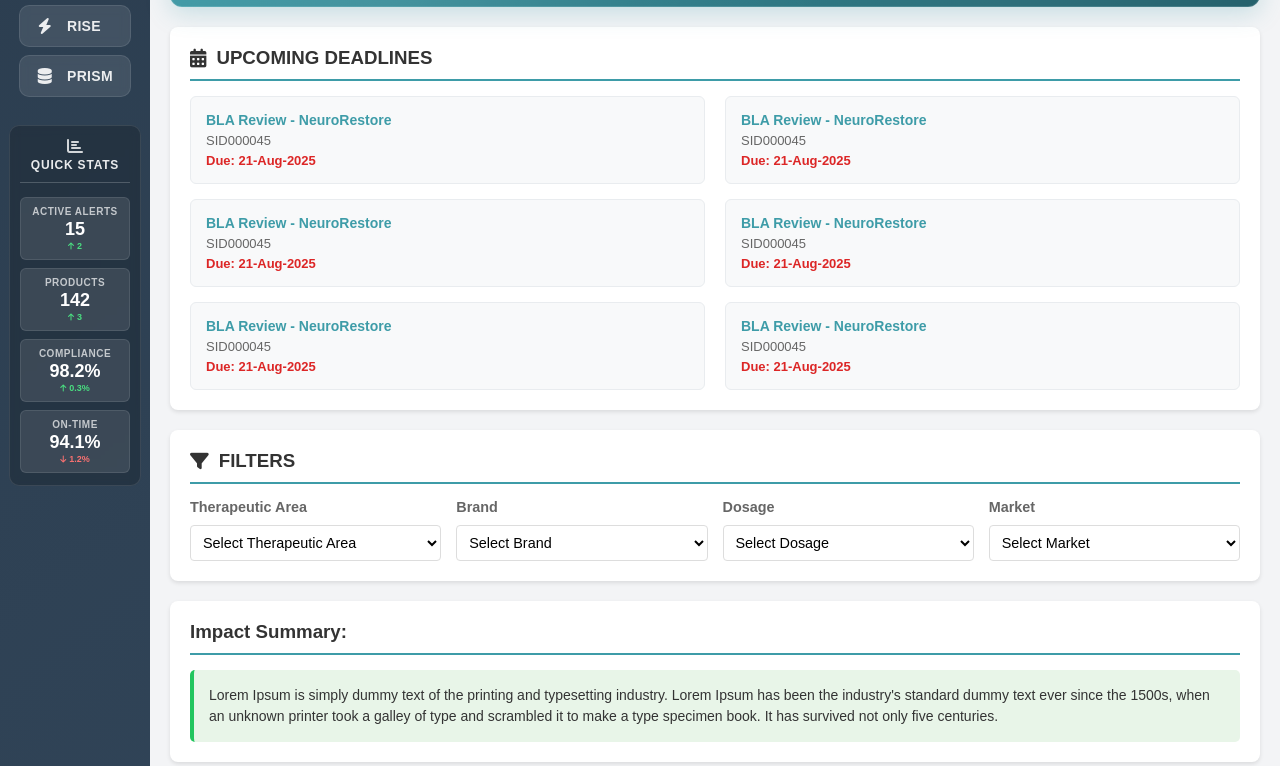
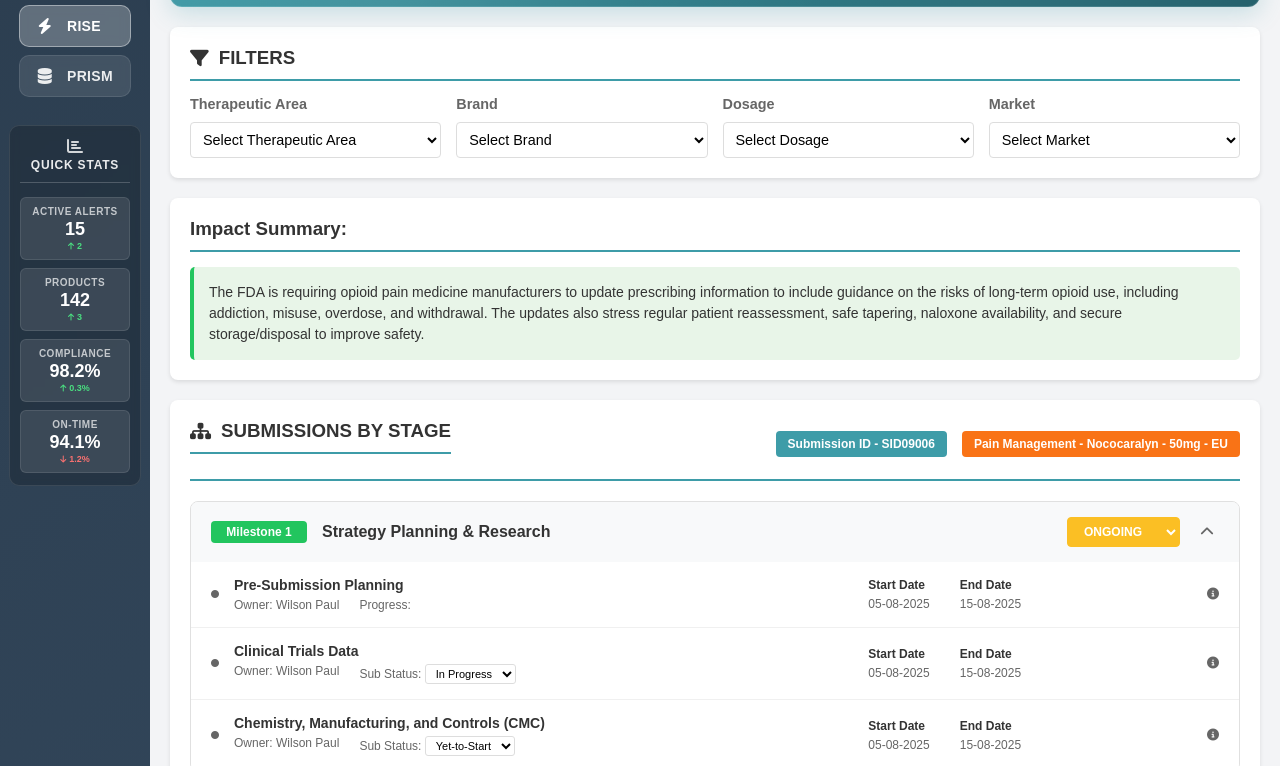
Before and after one commit to perimaitri17/hack-a-data, a plain HTML site: page Rise.html in a window 1280 px wide. Shown: the part 269-1035 px from the top of the page. Drawn offline with Linux system fonts and the light colour scheme.

Commit message:
Update and rename rise.html to Rise.html

```diff
--- a/rise.html
+++ b/Rise.html
@@ -1,4 +1,3 @@
-
 <!DOCTYPE html>
 <html lang="en">
 <head>
@@ -1082,10 +1081,10 @@
   <div class="content-wrapper">
     <!-- Sidebar -->
     <div class="sidebar">
-      <a href="index.html" class="active"><i class="fa-solid fa-house"></i> Home</a>
-      <a href="ria.html"><i class="fa-solid fa-robot"></i> RIA</a>
-      <a href="rise.html"><i class="fa-solid fa-bolt"></i> RISE</a>
-      <a href="prism.html"><i class="fa-solid fa-database"></i> PRISM</a>
+      <a href="home.html"><i class="fa-solid fa-house"></i> Home</a>
+      <a href="Ria.html"><i class="fa-solid fa-robot"></i> RIA</a>
+      <a href="Rise.html" class="active"><i class="fa-solid fa-bolt"></i> RISE</a>
+      <a href="Prism.html"><i class="fa-solid fa-database"></i> PRISM</a>
 
       <!-- Quick Stats KPIs -->
       <div class="quick-stats">
@@ -1134,49 +1133,6 @@
       <div class="prism-header">
         <h1>Regulatory Integration & Submission Engine</h1>
         <p>RISE - Workflow management and regulatory milestone tracking system</p>
-      </div>
-
-      <!-- Upcoming Deadlines -->
-      <div class="section">
-        <h3><i class="fa-solid fa-calendar-alt"></i> UPCOMING DEADLINES</h3>
-        <div class="deadlines-container">
-          <div class="deadlines-row">
-            <div class="deadline-item">
-              <div class="deadline-title">BLA Review - NeuroRestore</div>
-              <div class="deadline-code">SID000045</div>
-              <div class="deadline-date">Due: 21-Aug-2025</div>
-            </div>
-            <div class="deadline-item">
-              <div class="deadline-title">BLA Review - NeuroRestore</div>
-              <div class="deadline-code">SID000045</div>
-              <div class="deadline-date">Due: 21-Aug-2025</div>
-            </div>
-          </div>
-          <div class="deadlines-row">
-            <div class="deadline-item">
-              <div class="deadline-title">BLA Review - NeuroRestore</div>
-              <div class="deadline-code">SID000045</div>
-              <div class="deadline-date">Due: 21-Aug-2025</div>
-            </div>
-            <div class="deadline-item">
-              <div class="deadline-title">BLA Review - NeuroRestore</div>
-              <div class="deadline-code">SID000045</div>
-              <div class="deadline-date">Due: 21-Aug-2025</div>
-            </div>
-          </div>
-          <div class="deadlines-row">
-            <div class="deadline-item">
-              <div class="deadline-title">BLA Review - NeuroRestore</div>
-              <div class="deadline-code">SID000045</div>
-              <div class="deadline-date">Due: 21-Aug-2025</div>
-            </div>
-            <div class="deadline-item">
-              <div class="deadline-title">BLA Review - NeuroRestore</div>
-              <div class="deadline-code">SID000045</div>
-              <div class="deadline-date">Due: 21-Aug-2025</div>
-            </div>
-          </div>
-        </div>
       </div>
 
       <!-- Filters -->
@@ -1214,7 +1170,7 @@
       <div class="section">
         <h3>Impact Summary:</h3>
         <div class="impact-summary">
-          Lorem Ipsum is simply dummy text of the printing and typesetting industry. Lorem Ipsum has been the industry's standard dummy text ever since the 1500s, when an unknown printer took a galley of type and scrambled it to make a type specimen book. It has survived not only five centuries.
+          The FDA is requiring opioid pain medicine manufacturers to update prescribing information to include guidance on the risks of long-term opioid use, including addiction, misuse, overdose, and withdrawal. The updates also stress regular patient reassessment, safe tapering, naloxone availability, and secure storage/disposal to improve safety.
         </div>
       </div>
 
@@ -1223,8 +1179,8 @@
         <div class="workflow-header">
           <h3><i class="fa-solid fa-sitemap"></i> SUBMISSIONS BY STAGE</h3>
           <div class="submission-info">
-            <span class="submission-id">Submission ID - SID000045</span>
-            <span class="submission-details">Oncology - Oncosure - 500mg - France</span>
+            <span class="submission-id">Submission ID - SID09006</span>
+            <span class="submission-details">Pain Management - Nococaralyn - 50mg - EU</span>
           </div>
         </div>
 
```
